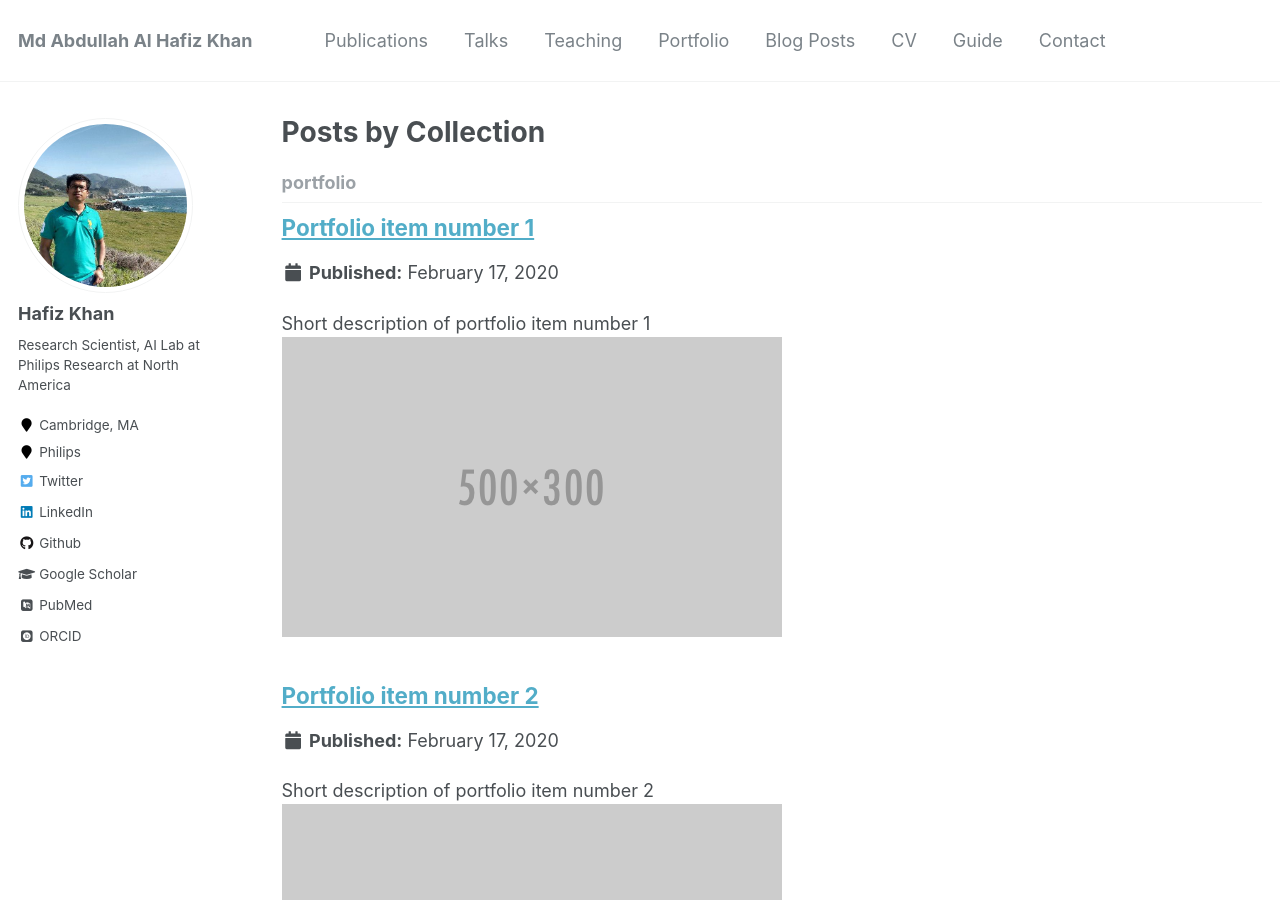
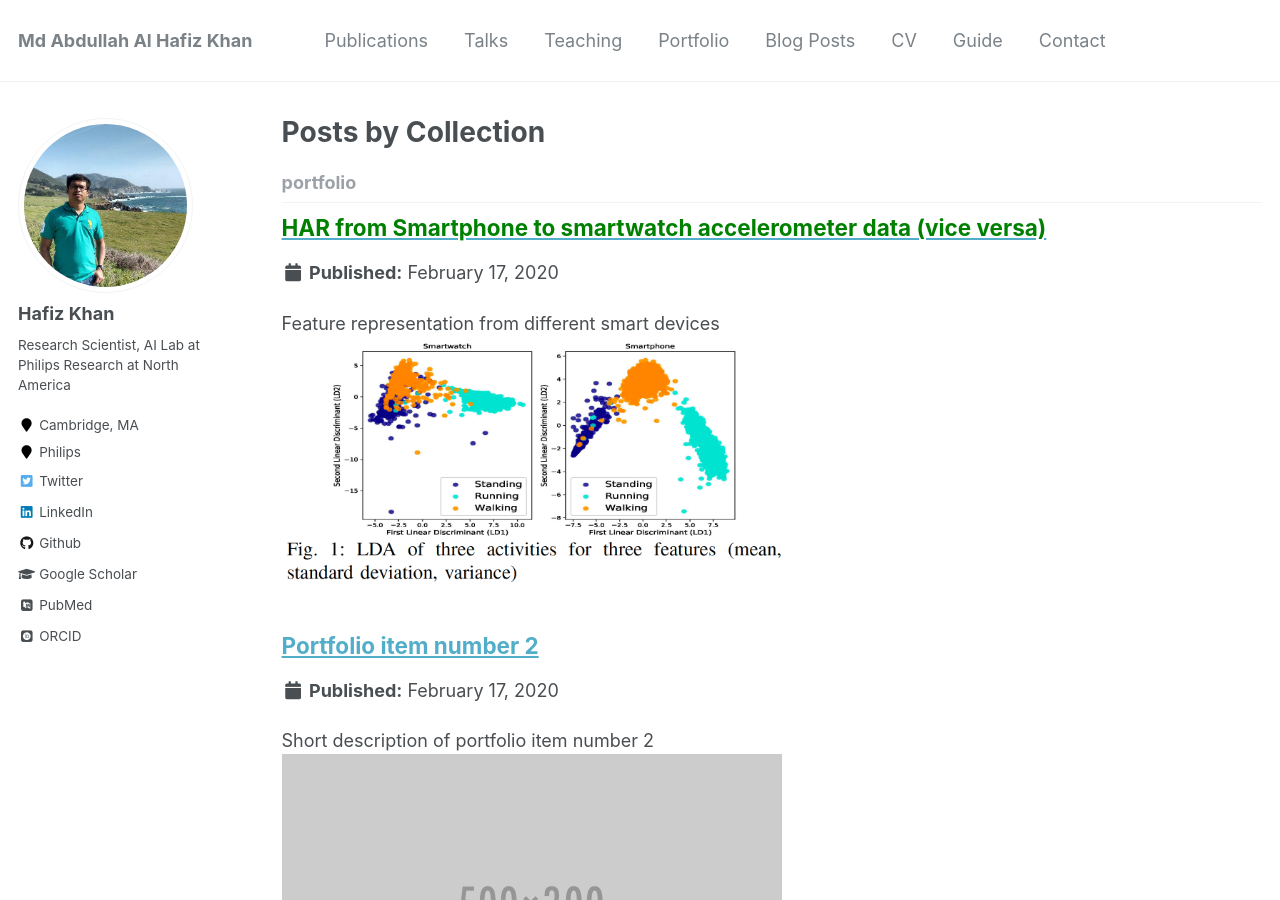
Before and after one commit to ahafizk/ahafizk.github.io, a Jekyll site: the page built from _pages/collection-archive.html, in a window 1280 px wide and 900 px high. Built offline with Jekyll 4.4.1, drawn with Linux system fonts in a browser that asks for light colours; some web fonts are replaced.

Commit message:
portfolio partial
partial portfolio page updates "hdcnn" added

```diff
--- a/_pages/portfolio.html
+++ b/_pages/portfolio.html
@@ -6,8 +6,8 @@ author_profile: true
 ---
 
 {% include base_path %}
-<span style="color:red">Under Construction</span>
+<!-- <span style="color:red">Under Construction</span> -->
 
-<!-- {% for post in site.portfolio %}
+{% for post in site.portfolio %}
   {% include archive-single.html %}
-{% endfor %} -->
+{% endfor %}
--- /dev/null
+++ b/_portfolio/1_hdcnn.md
@@ -0,0 +1,27 @@
+---
+title: "<font color='green'>HAR from Smartphone to smartwatch accelerometer data (vice versa)</font>"
+excerpt: "Feature representation from different smart devices<br/><img src='/images/smartphone_to_smartwatch_transfer.png' style='width: 500px; height: 250px; align: middle;'>"
+collection: portfolio
+---
+We investigate the problem of making human activity recognition (AR) scalable–i.e., allowing AR classifiers trained in one context to be readily adapted to a different contextual domain. This is important because AR technologies can achieve high accuracy if the classifiers are trained for a specific individual or device, but show significant degradation when the same classifier is applied context–e.g., to a different device located at a different on-body position. To allow such adaptation without requiring the onerous step of collecting large volumes of labeled training data in the target domain, we proposed a transductive transfer learning model that is specifically tuned to the properties of convolutional neural networks (CNNs). Our model, called HDCNN, assumes that the relative distribution of weights in the different CNN layers will remain invariant, as long as the set of activities being monitored does not change. Evaluation on realworld data shows that HDCNN is able to achieve high accuracy even without any labeled training data in the target domain, and offers even higher accuracy (significantly outperforming competitive shallow and deep classifiers) when even a modest amount of labeled training data is available. <br/>
+
+<center>
+<figure>
+	<img src='/images/hdcnn.png' class='center' >
+	<figcaption>Fig. Heterogeneous Deep Convolutional Neural Network (HDCNN) architecture</figcaption>
+</figure>
+</center>
+
+<br/>
+<b>Key Contributions Contributions:</b>
+<br/>
+<li> <b><font color='blue'>Deep Learning-based Domain Adaptation:</font></b> We propose a transfer learning motivated CNN-based activity recognition framework, called Heterogeneous Deep Convolutional Neural Network (HDCNN) that automatically adapts and learns the model across different domains–i.e.,
+<i>user, device type, device instances </i> combinations. Our adaptation model works on the assumption that the distribution of weights in the convolutional layers remains largely unchanged across different contexts, and thus automatically adjusts the weights while minimizing this divergence in weight distributions.
+</li>
+<li><b><font color='blue'>Ability to Adapt with No or Minimal Labeled Data in Target Context:</font></b> Our approach assumes that the set of
+daily lifestyle activities being monitored (i.e., the set of output activity labels) remains the same in both source
+and target contexts. We design the transfer learning approach such that it implicitly incorporates the source context activity labels, and thus does not require any explicitly-labeled target training data. If even a modest amount of target-domain labeled data is available, then the classifier can be rapidly adapted further, to provide superior performance.
+</li>
+<li>
+	<b><font color='blue'>Empirical Demonstration of Superior Performance:</font></b> We use our real-world data to demonstrate how HDCNN outperforms other alternatives. In particular, HDCNN achieves more than 80% accuracy when adapting in the absence of any target-domain labeled data, with this accuracy exceeding 87% accuracy with only 10% labeled (about 26 mins of activity) data in the target domain. Noticeably, HDCNN achieves approx. 80% classification accuracy when adapting across deviceinstances (smartwatch!smartphone, and vice versa), where unadapted baseline model achieves accuracy 38% (smartphone!smartwatch, and vice versa), outperforming competitive transfer learning models by over 10%.
+</li>
--- a/_portfolio/portfolio-1.md
+++ /dev/null
@@ -1,7 +0,0 @@
----
-title: "Portfolio item number 1"
-excerpt: "Short description of portfolio item number 1<br/><img src='/images/500x300.png'>"
-collection: portfolio
----
-
-This is an item in your portfolio. It can be have images or nice text. If you name the file .md, it will be parsed as markdown. If you name the file .html, it will be parsed as HTML.
```
Also changed, not shown: README.md (+3 -0 lines), _portfolio/2_portfolio-2.html (renamed from _portfolio/portfolio-2.html), images/hdcnn.png (added), images/smartphone_to_smartwatch_transfer.png (added), 13 other files.
